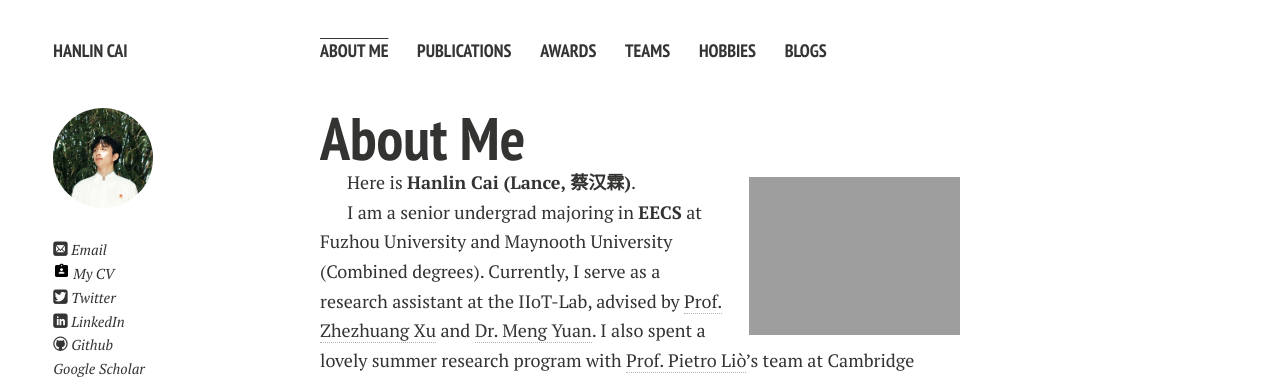
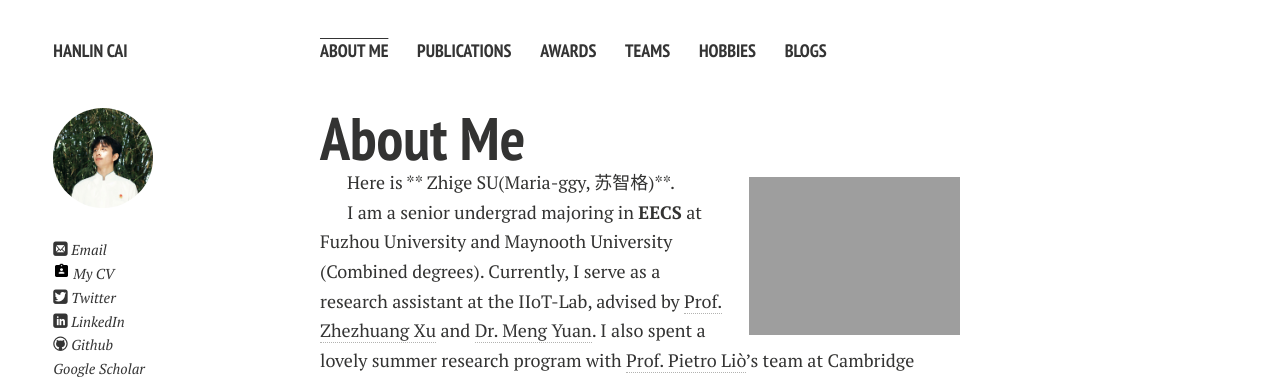
Before and after one commit to GuangLun2000/GuangLun2000.github.io, a Jekyll site: the page built from index.md, in a window 1280 px wide. Shown: the top 379 px of the page. Built offline with Jekyll 4.4.1, drawn with Linux system fonts in a browser that asks for light colours; nearby versions of some CDN libraries; comment, search, counter and statistics services are not loaded; a style sheet for code colours, icons or effects is not loaded; our own code applies the rules of GitHub Pages for plain Markdown files.

Commit message:
Update index.md

```diff
--- a/index.md
+++ b/index.md
@@ -6,7 +6,7 @@ layout: page
 
 <img src="https://caihanlin.com/caihanlin.jpg" class="floatpic" width="360" height="480">
 
-Here is **Hanlin Cai (Lance, 蔡汉霖)**.
+Here is ** Zhige SU(Maria-ggy, 苏智格)**.
 
 I am a senior undergrad majoring in **EECS** at Fuzhou University and Maynooth University (Combined degrees). Currently, I serve as a research assistant at the IIoT-Lab, advised by [Prof. Zhezhuang Xu](https://www.researchgate.net/profile/Zhezhuang-Xu) and [Dr. Meng Yuan](https://www.researchgate.net/profile/Meng-Yuan-4). I also spent a lovely summer research program with [Prof. Pietro Liò](https://www.cl.cam.ac.uk/~pl219/)'s team at Cambridge University. Recently, I have been selected as an **AAAI UC Scholar**.
 
```
